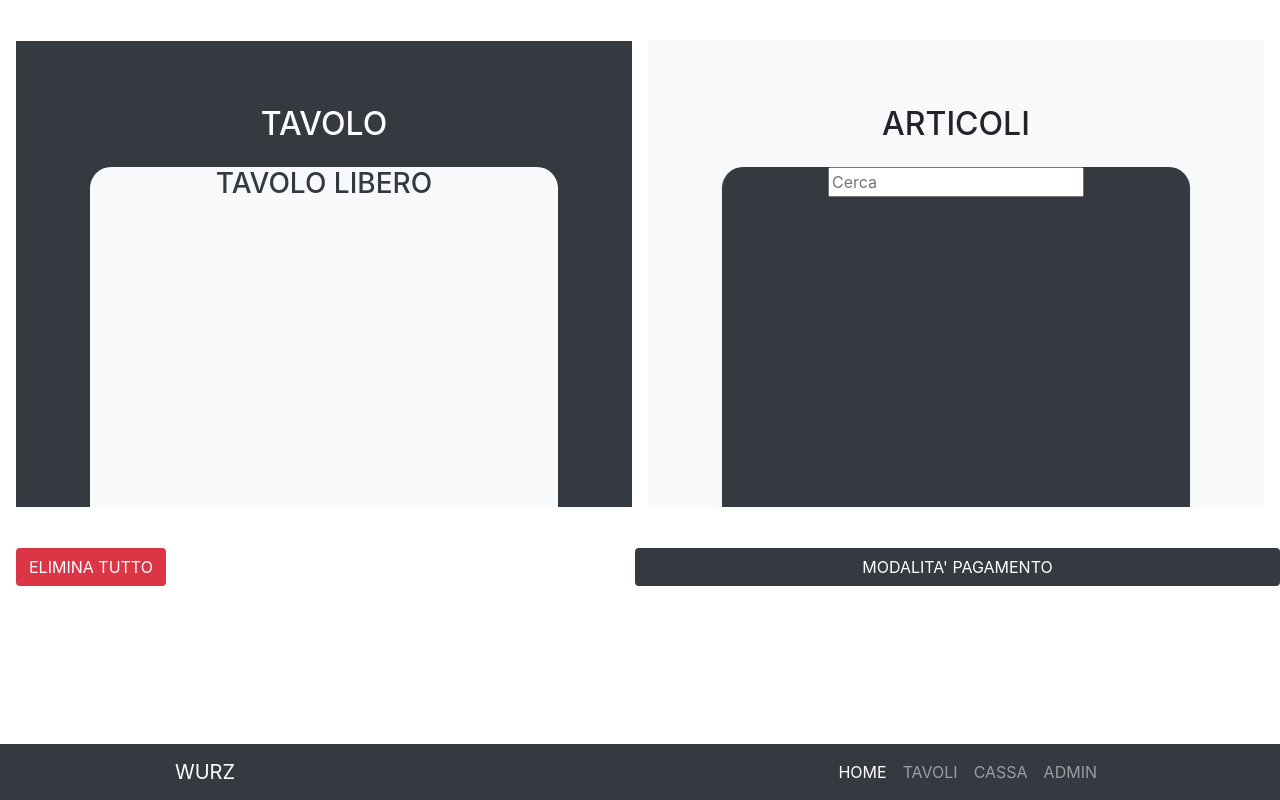
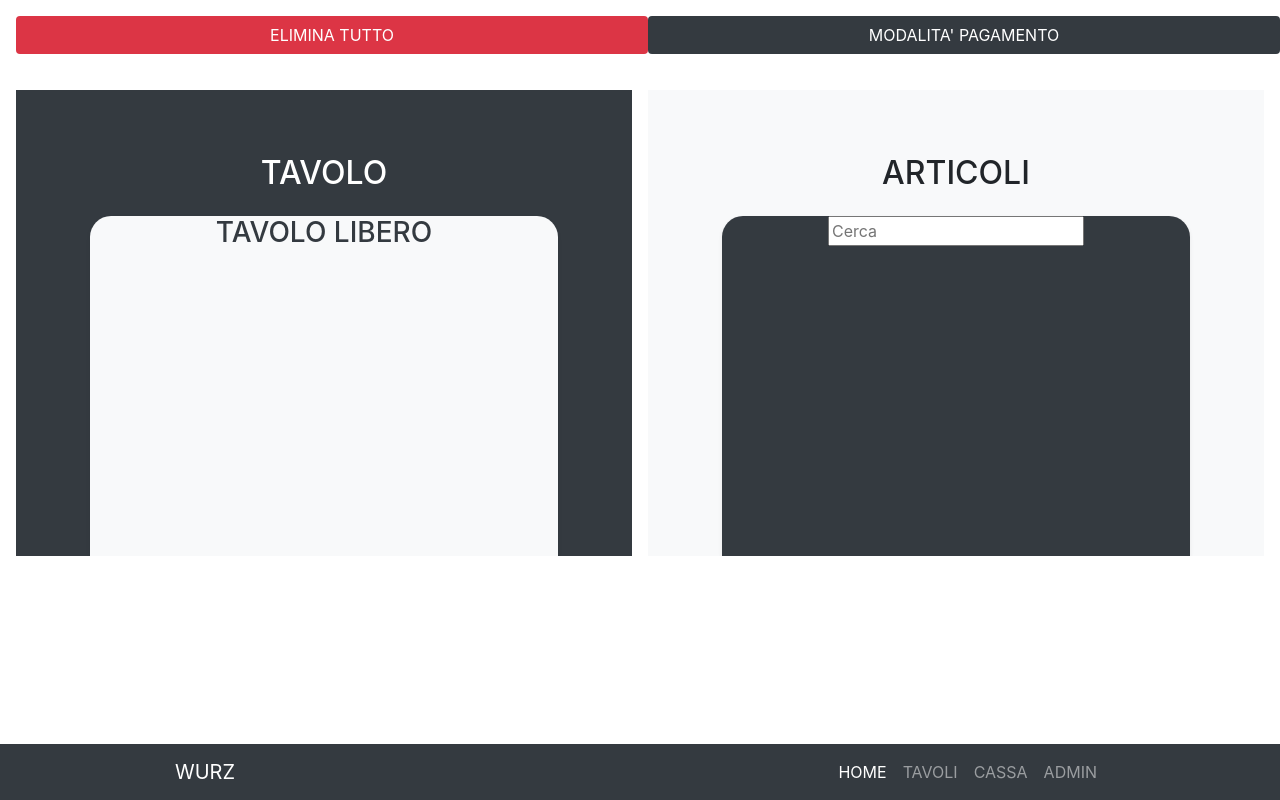
Before and after one commit to alexbest89/wurzRisto, a Django app: page /tavoli/1 in a window 1280 px wide. Run offline with Django 3.2, Linux system fonts and the light colour scheme; data that the repository does not hold is empty; some libraries are stand-ins or nearby versions.

```diff
--- a/tavoli/templates/tavoli_detail.html
+++ b/tavoli/templates/tavoli_detail.html
@@ -2,7 +2,22 @@
 
 {% block content %}
 
-<div class="d-md-flex flex-md-equal w-100 my-md-3 pl-md-3" style="padding-top: 25px;">
+<!-- Button trigger modal -->
+
+<div class="d-md-flex flex-md-equal w-100 my-md-3 pl-md-3" style="padding-bottom: 20px">
+  <button type="button" class="btn bg-danger">
+    <a class="text-white" href="{% url 'deleteAll' tav=numTav %}">
+    ELIMINA TUTTO
+    </a>
+  </button>
+
+  <button type="button" class="btn bg-dark text-white" data-toggle="modal" data-target="#exampleModalLong">
+    MODALITA' PAGAMENTO
+  </button>
+</div>
+
+
+<div class="d-md-flex flex-md-equal w-100 my-md-3 pl-md-3">
   <div class="bg-dark mr-md-3 pt-3 px-3 pt-md-5 px-md-5 text-center text-white overflow-hidden">
     <div class="my-2 py-2">
       <h2 class="display-5">TAVOLO</h2>
@@ -46,18 +61,6 @@
   </div>
 </div>
 
-<!-- Button trigger modal -->
-
-<div class="d-md-flex flex-md-equal w-100 my-md-3 pl-md-3" style="padding-top: 25px;">
-  <a href="{% url 'deleteAll' tav=numTav %}">
-  <button type="button" class="btn bg-danger text-white">
-    ELIMINA TUTTO
-  </button>
-  </a>
-  <button type="button" class="btn bg-dark text-white" data-toggle="modal" data-target="#exampleModalLong">
-    MODALITA' PAGAMENTO
-  </button>
-</div>
 
 <!-- Modal -->
 <div class="modal fade" tabindex="-1" role="dialog" id="exampleModalLong">
```
